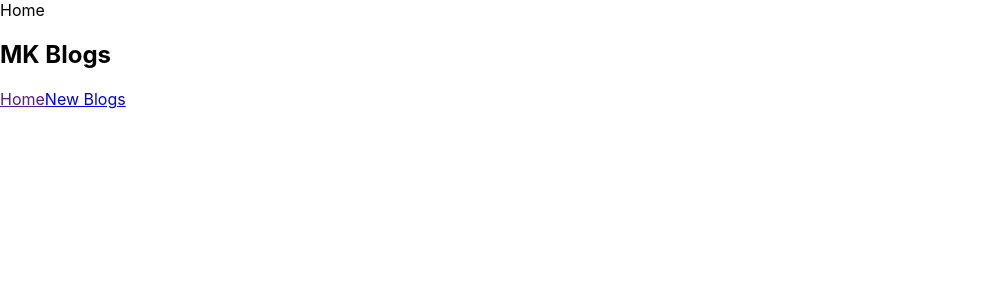
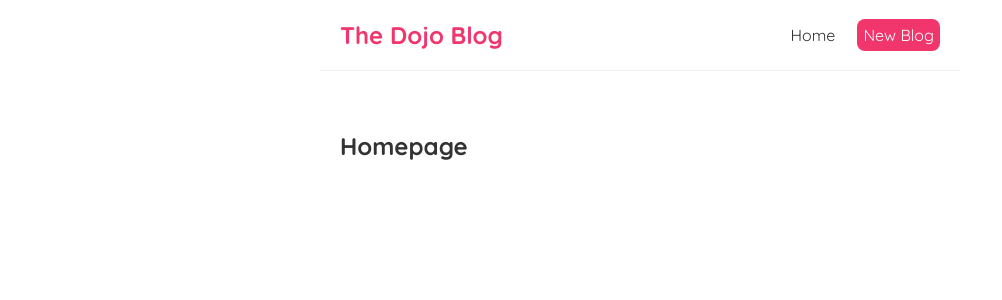
Before and after one commit to its-man-ish/task-tracker, a React (Create React App) app in the folder blogs/: page / in a window 1280 px wide. Shown: the top 300 px of the page, without its empty margins (0-1002 px from the left). Built offline with nearby package versions, Linux system fonts and the light colour scheme.

Commit message:
adding styles

```diff
--- a/blogs/src/App.js
+++ b/blogs/src/App.js
@@ -1,10 +1,10 @@
+import Navbar from './Navbar';
 import Home from './Home';
 
 function App() {
-  const title = "Welcome to new blogs"
-  const link = "https://www.google.com"
   return (
     <div className="App">
+      <Navbar />
       <div className="content">
         <Home />
       </div>
--- a/blogs/src/Home.js
+++ b/blogs/src/Home.js
@@ -1,12 +1,9 @@
-import Navbar from './Navbar';
+const Home = () => {
+    return (
+      <div className="home">
+        <h2>Homepage</h2>
+      </div>
+    );
+  }
 
-const Home = ()=>{
-    return(
-        <div className="home">
-            Home
-        <Navbar />
-        </div>
-    )
-}
-
-export default Home;
+  export default Home;
--- a/blogs/src/Navbar.js
+++ b/blogs/src/Navbar.js
@@ -1,14 +1,19 @@
-const Navbar = ()=>{
+
+
+const Navbar = () => {
     return (
-        <nav>
-            <h1>MK Blogs</h1>
-            <div className="links">
-                <a href="">Home</a>
-                <a href="/creat">New Blogs</a>
-            </div>
+      <nav className="navbar">
+        <h1>The Dojo Blog</h1>
+        <div className="links">
+          <a href="/">Home</a>
+          <a href="/create" style={{
+            color: 'white',
+            backgroundColor: '#f1356d',
+            borderRadius: '8px'
+          }}>New Blog</a>
+        </div>
+      </nav>
+    );
+  }
 
-        </nav>
-    )
-}
-
-export default Navbar;
+  export default Navbar;
--- a/blogs/src/index.css
+++ b/blogs/src/index.css
@@ -1,13 +1,35 @@
-body {
+@import url('https://fonts.googleapis.com/css2?family=Quicksand:wght@300;400;500;600;700&display=swap');
+
+/* base styles */
+* {
   margin: 0;
-  font-family: -apple-system, BlinkMacSystemFont, 'Segoe UI', 'Roboto', 'Oxygen',
-    'Ubuntu', 'Cantarell', 'Fira Sans', 'Droid Sans', 'Helvetica Neue',
-    sans-serif;
-  -webkit-font-smoothing: antialiased;
-  -moz-osx-font-smoothing: grayscale;
+  font-family: "Quicksand";
+  color: #333;
 }
-
-code {
-  font-family: source-code-pro, Menlo, Monaco, Consolas, 'Courier New',
-    monospace;
+.navbar {
+  padding: 20px;
+  display: flex;
+  align-items: center;
+  max-width: 600px;
+  margin: 0 auto;
+  border-bottom: 1px solid #f2f2f2;
 }
+.navbar h1 {
+  color: #f1356d;
+}
+.navbar .links {
+  margin-left: auto;
+}
+.navbar a {
+  margin-left: 16px;
+  text-decoration: none;
+  padding: 6px;
+}
+.navbar a:hover {
+  color: #f1356d;
+}
+.content {
+  max-width: 600px;
+  margin: 40px auto;
+  padding: 20px;
+}
```
